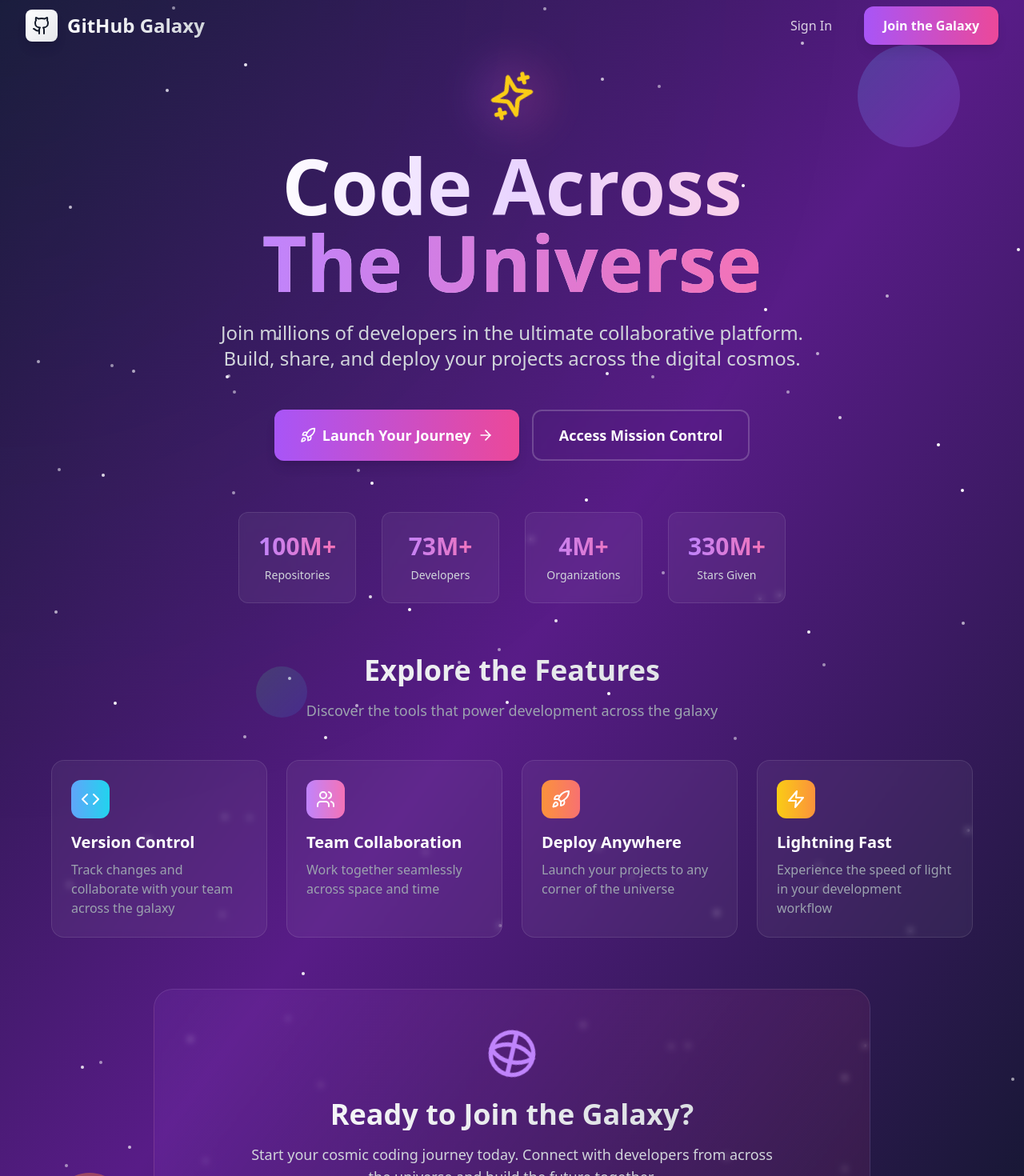
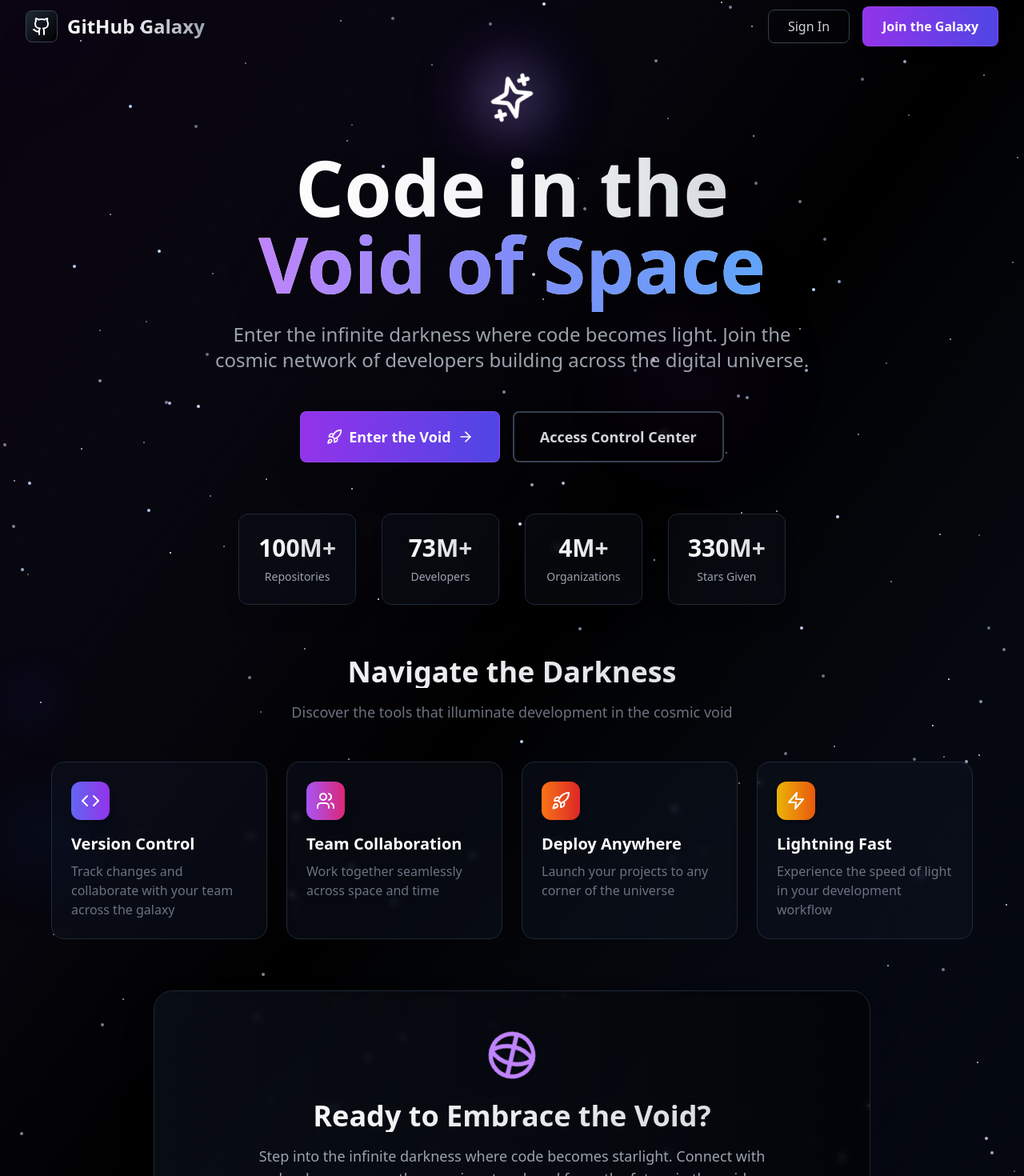
Before and after one commit to codedpool/gitalgo, a React (Vite) app: page / in a window 1280 px wide. Shown: the part 24-1494 px from the top of the page at 80% size. Built offline with nearby package versions, Linux system fonts and the light colour scheme.

Commit message:
Create darker space-themed landing page

```diff
--- a/src/components/SpaceLandingPage.tsx
+++ b/src/components/SpaceLandingPage.tsx
@@ -30,25 +30,25 @@ export default function SpaceLandingPage({ onAuthSuccess }: SpaceLandingPageProp
       icon: Code,
       title: 'Version Control',
       description: 'Track changes and collaborate with your team across the galaxy',
-      color: 'from-blue-400 to-cyan-400'
+      color: 'from-indigo-500 to-purple-600'
     },
     {
       icon: Users,
       title: 'Team Collaboration',
       description: 'Work together seamlessly across space and time',
-      color: 'from-purple-400 to-pink-400'
+      color: 'from-purple-500 to-pink-600'
     },
     {
       icon: Rocket,
       title: 'Deploy Anywhere',
       description: 'Launch your projects to any corner of the universe',
-      color: 'from-orange-400 to-red-400'
+      color: 'from-orange-500 to-red-600'
     },
     {
       icon: Zap,
       title: 'Lightning Fast',
       description: 'Experience the speed of light in your development workflow',
-      color: 'from-yellow-400 to-orange-400'
+      color: 'from-yellow-500 to-orange-600'
     }
   ];
 
@@ -60,35 +60,60 @@ export default function SpaceLandingPage({ onAuthSuccess }: SpaceLandingPageProp
   ];
 
   return (
-    <div className="min-h-screen bg-gradient-to-br from-slate-900 via-purple-900 to-slate-900 relative overflow-hidden">
-      {/* Animated Background */}
+    <div className="min-h-screen bg-black relative overflow-hidden">
+      {/* Deep Space Background */}
+      <div className="absolute inset-0 bg-gradient-to-br from-black via-gray-900 to-black">
+        {/* Subtle cosmic gradient overlay */}
+        <div className="absolute inset-0 bg-gradient-to-br from-purple-900/10 via-black to-blue-900/10" />
+      </div>
+
+      {/* Animated Background Elements */}
       <div className="absolute inset-0">
-        {/* Stars */}
+        {/* Stars - More numerous and varied */}
         <div className="absolute inset-0">
-          {[...Array(100)].map((_, i) => (
+          {[...Array(200)].map((_, i) => (
             <div
               key={i}
-              className="absolute w-1 h-1 bg-white rounded-full animate-pulse"
+              className={`absolute rounded-full animate-pulse ${
+                i % 4 === 0 ? 'w-1 h-1 bg-blue-200' :
+                i % 4 === 1 ? 'w-0.5 h-0.5 bg-white' :
+                i % 4 === 2 ? 'w-1 h-1 bg-purple-200' :
+                'w-0.5 h-0.5 bg-gray-300'
+              }`}
               style={{
                 left: `${Math.random() * 100}%`,
                 top: `${Math.random() * 100}%`,
-                animationDelay: `${Math.random() * 3}s`,
-                animationDuration: `${2 + Math.random() * 2}s`
+                animationDelay: `${Math.random() * 5}s`,
+                animationDuration: `${3 + Math.random() * 4}s`
               }}
             />
           ))}
         </div>
 
-        {/* Floating Planets */}
-        <div className="absolute top-20 right-20 w-32 h-32 bg-gradient-to-br from-blue-400 to-purple-500 rounded-full opacity-20 animate-pulse" />
-        <div className="absolute bottom-32 left-16 w-24 h-24 bg-gradient-to-br from-orange-400 to-red-500 rounded-full opacity-15 animate-pulse" style={{ animationDelay: '1s' }} />
-        <div className="absolute top-1/2 left-1/4 w-16 h-16 bg-gradient-to-br from-green-400 to-blue-500 rounded-full opacity-10 animate-pulse" style={{ animationDelay: '2s' }} />
+        {/* Shooting Stars */}
+        {[...Array(3)].map((_, i) => (
+          <div
+            key={`shooting-${i}`}
+            className="absolute w-1 h-1 bg-white rounded-full opacity-0 animate-ping"
+            style={{
+              left: `${Math.random() * 100}%`,
+              top: `${Math.random() * 50}%`,
+              animationDelay: `${i * 3 + Math.random() * 2}s`,
+              animationDuration: '0.5s'
+            }}
+          />
+        ))}
 
-        {/* Nebula Effect */}
+        {/* Distant Galaxies/Nebulae */}
+        <div className="absolute top-1/4 right-1/4 w-40 h-40 bg-gradient-to-br from-purple-600/20 to-transparent rounded-full blur-3xl animate-pulse" />
+        <div className="absolute bottom-1/3 left-1/5 w-32 h-32 bg-gradient-to-br from-blue-600/15 to-transparent rounded-full blur-2xl animate-pulse" style={{ animationDelay: '2s' }} />
+        <div className="absolute top-1/2 right-1/6 w-24 h-24 bg-gradient-to-br from-indigo-600/10 to-transparent rounded-full blur-xl animate-pulse" style={{ animationDelay: '4s' }} />
+
+        {/* Interactive Mouse Glow */}
         <div
-          className="absolute inset-0 opacity-30"
+          className="absolute inset-0 opacity-20 pointer-events-none"
           style={{
-            background: `radial-gradient(circle at ${mousePosition.x}px ${mousePosition.y}px, rgba(139, 92, 246, 0.3) 0%, transparent 50%)`
+            background: `radial-gradient(circle 300px at ${mousePosition.x}px ${mousePosition.y}px, rgba(139, 92, 246, 0.15) 0%, transparent 70%)`
           }}
         />
       </div>
@@ -98,10 +123,10 @@ export default function SpaceLandingPage({ onAuthSuccess }: SpaceLandingPageProp
         {/* Header */}
         <header className="flex items-center justify-between p-8">
           <div className="flex items-center space-x-3">
-            <div className="w-10 h-10 bg-gradient-to-br from-white to-gray-200 rounded-lg flex items-center justify-center shadow-lg">
-              <Github className="h-6 w-6 text-gray-900" />
+            <div className="w-10 h-10 bg-gradient-to-br from-gray-800 to-black border border-gray-700 rounded-lg flex items-center justify-center shadow-2xl">
+              <Github className="h-6 w-6 text-white" />
             </div>
-            <h1 className="text-2xl font-bold bg-gradient-to-r from-white to-gray-300 bg-clip-text text-transparent">
+            <h1 className="text-2xl font-bold bg-gradient-to-r from-white via-gray-200 to-gray-400 bg-clip-text text-transparent">
               GitHub Galaxy
             </h1>
           </div>
@@ -109,13 +134,13 @@ export default function SpaceLandingPage({ onAuthSuccess }: SpaceLandingPageProp
           <div className="flex items-center space-x-4">
             <button
               onClick={() => handleAuthClick('login')}
-              className="px-6 py-2 text-white/80 hover:text-white transition-colors font-medium"
+              className="px-6 py-2 text-gray-300 hover:text-white transition-colors font-medium border border-gray-700 rounded-lg hover:border-gray-600 hover:bg-gray-900/50"
             >
               Sign In
             </button>
             <button
               onClick={() => handleAuthClick('register')}
-              className="px-6 py-3 bg-gradient-to-r from-purple-500 to-pink-500 text-white rounded-xl hover:from-purple-600 hover:to-pink-600 transition-all duration-200 hover:scale-105 shadow-lg hover:shadow-purple-500/25 font-semibold"
+              className="px-6 py-3 bg-gradient-to-r from-purple-600 to-indigo-600 text-white rounded-lg hover:from-purple-700 hover:to-indigo-700 transition-all duration-200 hover:scale-105 shadow-lg hover:shadow-purple-500/25 font-semibold border border-purple-500/50"
             >
               Join the Galaxy
             </button>
@@ -125,38 +150,39 @@ export default function SpaceLandingPage({ onAuthSuccess }: SpaceLandingPageProp
         {/* Hero Section */}
         <div className="flex flex-col items-center justify-center min-h-[80vh] text-center px-8">
           <div className="mb-8 relative">
-            <div className="absolute -inset-4 bg-gradient-to-r from-purple-500/20 to-pink-500/20 rounded-full blur-xl animate-pulse" />
-            <Sparkles className="h-16 w-16 text-yellow-400 relative animate-spin" style={{ animationDuration: '8s' }} />
+            <div className="absolute -inset-6 bg-gradient-to-r from-purple-600/30 to-indigo-600/30 rounded-full blur-2xl animate-pulse" />
+            <div className="absolute -inset-3 bg-gradient-to-r from-white/10 to-gray-300/10 rounded-full blur-xl" />
+            <Sparkles className="h-16 w-16 text-white relative animate-spin drop-shadow-2xl" style={{ animationDuration: '8s' }} />
           </div>
 
-          <h1 className="text-6xl md:text-8xl font-bold mb-6 bg-gradient-to-r from-white via-purple-200 to-pink-200 bg-clip-text text-transparent leading-tight">
-            Code Across
+          <h1 className="text-6xl md:text-8xl font-bold mb-6 bg-gradient-to-r from-white via-gray-100 to-gray-300 bg-clip-text text-transparent leading-tight drop-shadow-2xl">
+            Code in the
             <br />
-            <span className="bg-gradient-to-r from-purple-400 to-pink-400 bg-clip-text text-transparent">
-              The Universe
+            <span className="bg-gradient-to-r from-purple-400 via-indigo-400 to-blue-400 bg-clip-text text-transparent">
+              Void of Space
             </span>
           </h1>
 
-          <p className="text-xl md:text-2xl text-gray-300 mb-12 max-w-3xl leading-relaxed">
-            Join millions of developers in the ultimate collaborative platform.
-            Build, share, and deploy your projects across the digital cosmos.
+          <p className="text-xl md:text-2xl text-gray-400 mb-12 max-w-3xl leading-relaxed">
+            Enter the infinite darkness where code becomes light.
+            Join the cosmic network of developers building across the digital universe.
           </p>
 
           <div className="flex flex-col sm:flex-row gap-4 mb-16">
             <button
               onClick={() => handleAuthClick('register')}
-              className="group px-8 py-4 bg-gradient-to-r from-purple-500 to-pink-500 text-white rounded-xl hover:from-purple-600 hover:to-pink-600 transition-all duration-200 hover:scale-105 shadow-lg hover:shadow-purple-500/25 font-semibold text-lg flex items-center justify-center"
+              className="group px-8 py-4 bg-gradient-to-r from-purple-600 to-indigo-600 text-white rounded-lg hover:from-purple-700 hover:to-indigo-700 transition-all duration-200 hover:scale-105 shadow-2xl hover:shadow-purple-500/30 font-semibold text-lg flex items-center justify-center border border-purple-500/50"
             >
               <Rocket className="h-5 w-5 mr-2 group-hover:animate-bounce" />
-              Launch Your Journey
+              Enter the Void
               <ArrowRight className="h-5 w-5 ml-2 group-hover:translate-x-1 transition-transform" />
             </button>
 
             <button
               onClick={() => handleAuthClick('login')}
-              className="px-8 py-4 border-2 border-white/20 text-white rounded-xl hover:border-white/40 hover:bg-white/5 transition-all duration-200 font-semibold text-lg backdrop-blur-sm"
+              className="px-8 py-4 border-2 border-gray-700 text-gray-300 rounded-lg hover:border-gray-600 hover:bg-gray-900/50 hover:text-white transition-all duration-200 font-semibold text-lg backdrop-blur-sm"
             >
-              Access Mission Control
+              Access Control Center
             </button>
           </div>
 
@@ -165,13 +191,13 @@ export default function SpaceLandingPage({ onAuthSuccess }: SpaceLandingPageProp
             {stats.map((stat, index) => (
               <div
                 key={stat.label}
-                className="text-center p-6 rounded-xl bg-white/5 backdrop-blur-sm border border-white/10 hover:bg-white/10 transition-all duration-300 hover:scale-105"
+                className="text-center p-6 rounded-xl bg-gray-900/30 backdrop-blur-sm border border-gray-800 hover:bg-gray-800/40 hover:border-gray-700 transition-all duration-300 hover:scale-105 shadow-xl"
                 style={{ animationDelay: `${index * 0.1}s` }}
               >
-                <div className="text-3xl font-bold bg-gradient-to-r from-purple-400 to-pink-400 bg-clip-text text-transparent mb-2">
+                <div className="text-3xl font-bold bg-gradient-to-r from-white to-gray-300 bg-clip-text text-transparent mb-2">
                   {stat.value}
                 </div>
-                <div className="text-gray-300 text-sm font-medium">
+                <div className="text-gray-400 text-sm font-medium">
                   {stat.label}
                 </div>
               </div>
@@ -183,26 +209,26 @@ export default function SpaceLandingPage({ onAuthSuccess }: SpaceLandingPageProp
         <div className="px-8 pb-16">
           <div className="max-w-6xl mx-auto">
             <h2 className="text-4xl font-bold text-center mb-4 bg-gradient-to-r from-white to-gray-300 bg-clip-text text-transparent">
-              Explore the Features
+              Navigate the Darkness
             </h2>
-            <p className="text-gray-400 text-center mb-12 text-lg">
-              Discover the tools that power development across the galaxy
+            <p className="text-gray-500 text-center mb-12 text-lg">
+              Discover the tools that illuminate development in the cosmic void
             </p>
 
             <div className="grid grid-cols-1 md:grid-cols-2 lg:grid-cols-4 gap-6">
               {features.map((feature, index) => (
                 <div
                   key={feature.title}
-                  className="group p-6 rounded-2xl bg-white/5 backdrop-blur-sm border border-white/10 hover:bg-white/10 transition-all duration-300 hover:scale-105 hover:shadow-2xl"
+                  className="group p-6 rounded-2xl bg-gray-900/40 backdrop-blur-sm border border-gray-800 hover:bg-gray-800/50 hover:border-gray-700 transition-all duration-300 hover:scale-105 hover:shadow-2xl"
                   style={{ animationDelay: `${index * 0.1}s` }}
                 >
-                  <div className={`w-12 h-12 rounded-xl bg-gradient-to-r ${feature.color} flex items-center justify-center mb-4 group-hover:scale-110 transition-transform duration-200`}>
+                  <div className={`w-12 h-12 rounded-xl bg-gradient-to-r ${feature.color} flex items-center justify-center mb-4 group-hover:scale-110 transition-transform duration-200 shadow-lg`}>
                     <feature.icon className="h-6 w-6 text-white" />
                   </div>
-                  <h3 className="text-xl font-semibold text-white mb-2 group-hover:text-purple-200 transition-colors">
+                  <h3 className="text-xl font-semibold text-white mb-2 group-hover:text-gray-200 transition-colors">
                     {feature.title}
                   </h3>
-                  <p className="text-gray-400 group-hover:text-gray-300 transition-colors">
+                  <p className="text-gray-500 group-hover:text-gray-400 transition-colors">
                     {feature.description}
                   </p>
                 </div>
@@ -214,21 +240,21 @@ export default function SpaceLandingPage({ onAuthSuccess }: SpaceLandingPageProp
         {/* Call to Action */}
         <div className="px-8 pb-16">
           <div className="max-w-4xl mx-auto text-center">
-            <div className="p-12 rounded-3xl bg-gradient-to-r from-purple-500/10 to-pink-500/10 backdrop-blur-sm border border-white/10">
-              <Globe className="h-16 w-16 text-purple-400 mx-auto mb-6 animate-spin" style={{ animationDuration: '20s' }} />
+            <div className="p-12 rounded-3xl bg-gradient-to-r from-gray-900/50 to-black/50 backdrop-blur-sm border border-gray-800 shadow-2xl">
+              <Globe className="h-16 w-16 text-purple-400 mx-auto mb-6 animate-spin drop-shadow-2xl" style={{ animationDuration: '20s' }} />
               <h2 className="text-4xl font-bold mb-4 bg-gradient-to-r from-white to-gray-300 bg-clip-text text-transparent">
-                Ready to Join the Galaxy?
+                Ready to Embrace the Void?
               </h2>
-              <p className="text-gray-300 text-lg mb-8 max-w-2xl mx-auto">
-                Start your cosmic coding journey today. Connect with developers from across the universe
-                and build the future together.
+              <p className="text-gray-400 text-lg mb-8 max-w-2xl mx-auto">
+                Step into the infinite darkness where code becomes starlight.
+                Connect with developers across the cosmic network and forge the future in the void.
               </p>
               <button
                 onClick={() => handleAuthClick('register')}
-                className="group px-10 py-4 bg-gradient-to-r from-purple-500 to-pink-500 text-white rounded-xl hover:from-purple-600 hover:to-pink-600 transition-all duration-200 hover:scale-105 shadow-lg hover:shadow-purple-500/25 font-semibold text-lg"
+                className="group px-10 py-4 bg-gradient-to-r from-purple-600 to-indigo-600 text-white rounded-lg hover:from-purple-700 hover:to-indigo-700 transition-all duration-200 hover:scale-105 shadow-2xl hover:shadow-purple-500/30 font-semibold text-lg border border-purple-500/50"
               >
                 <Star className="h-5 w-5 mr-2 inline group-hover:animate-spin" />
-                Begin Your Mission
+                Enter the Cosmic Network
               </button>
             </div>
           </div>
```
